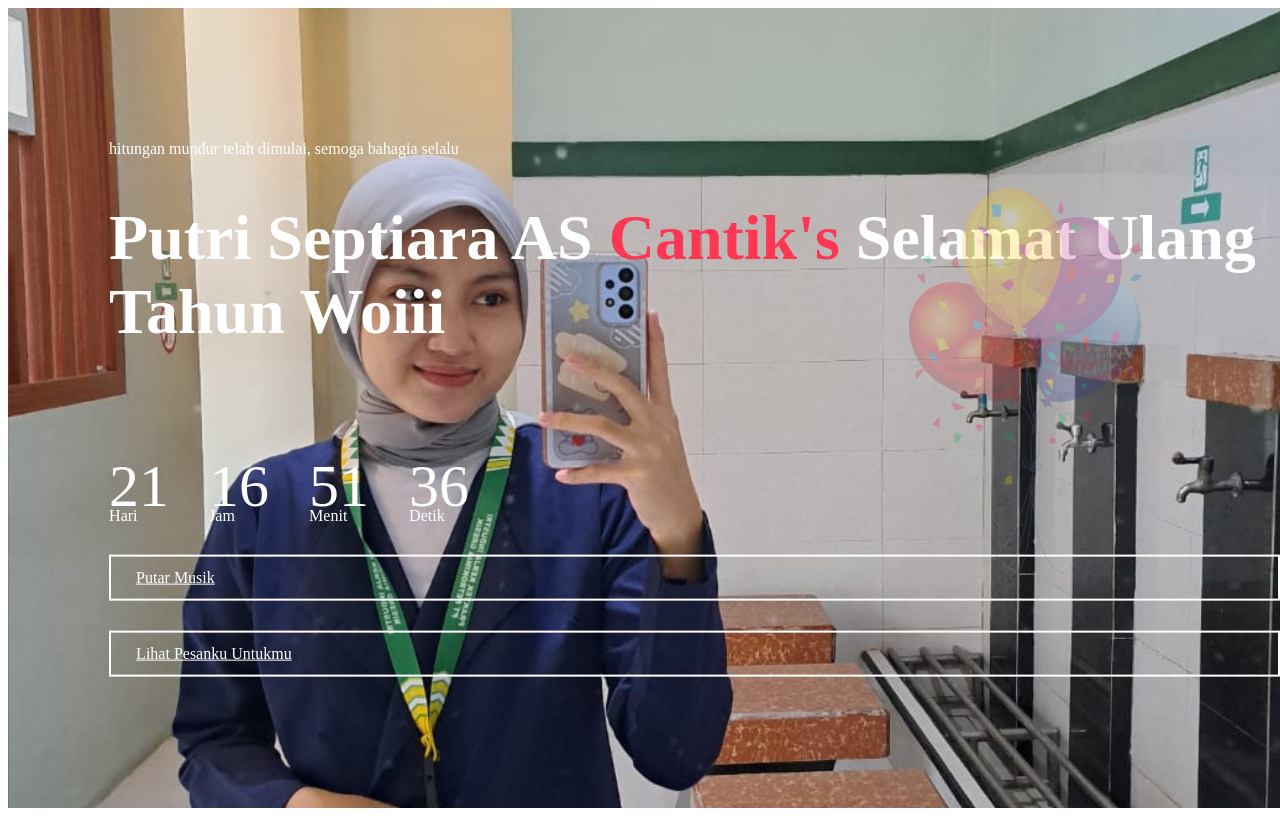
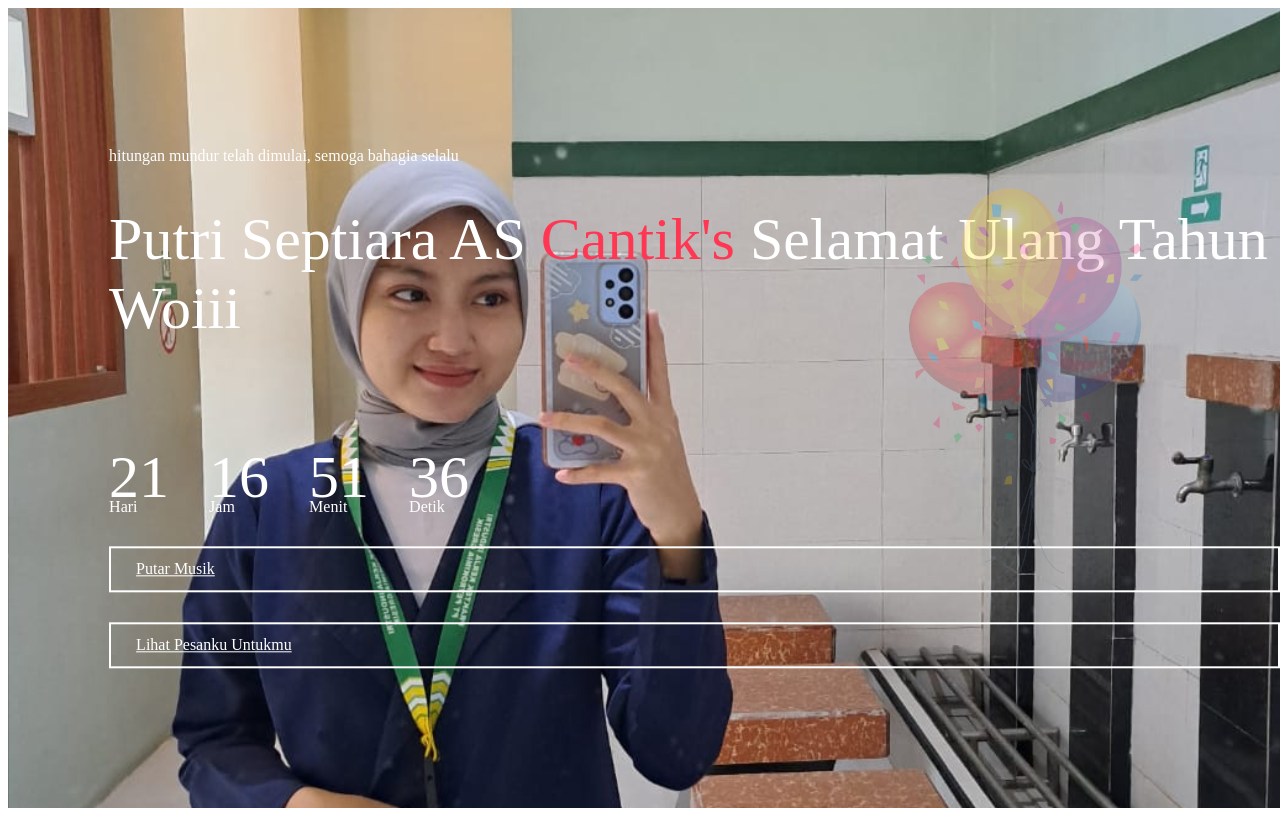
Before and after one commit to Riski-IY/putriseptiara.as, a plain HTML site: page index.html in a window 1280 px wide. Shown: the top 816 px of the page. Drawn offline with Linux system fonts and the light colour scheme.

Commit message:
style.css

```diff
--- a/style.css
+++ b/style.css
@@ -20,8 +20,8 @@
 	color: #fff;
 }
 .content h1{
-	font-size: 64px;
-	font-weight: 600;
+	font-size: 60px;
+	font-weight: 400;
 }
 .content h1 span{
 	color:#ff3753;
```
